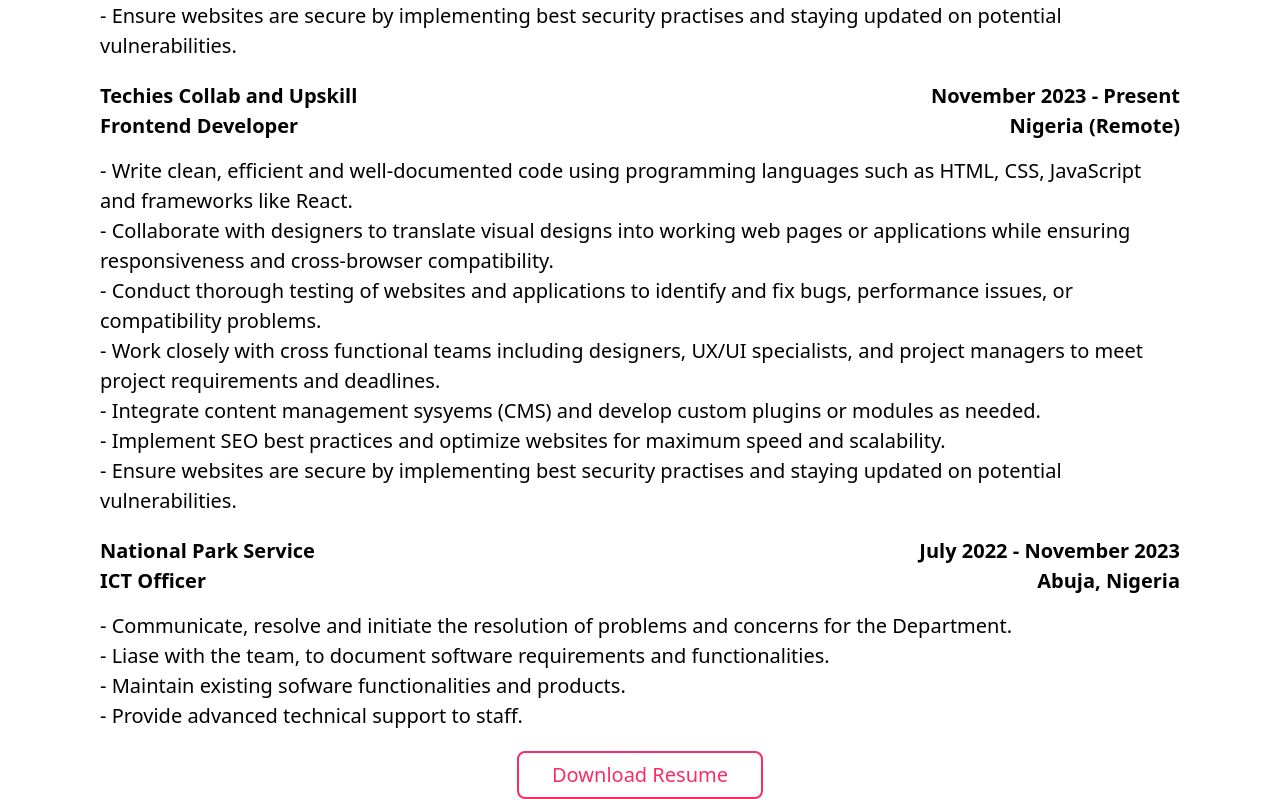
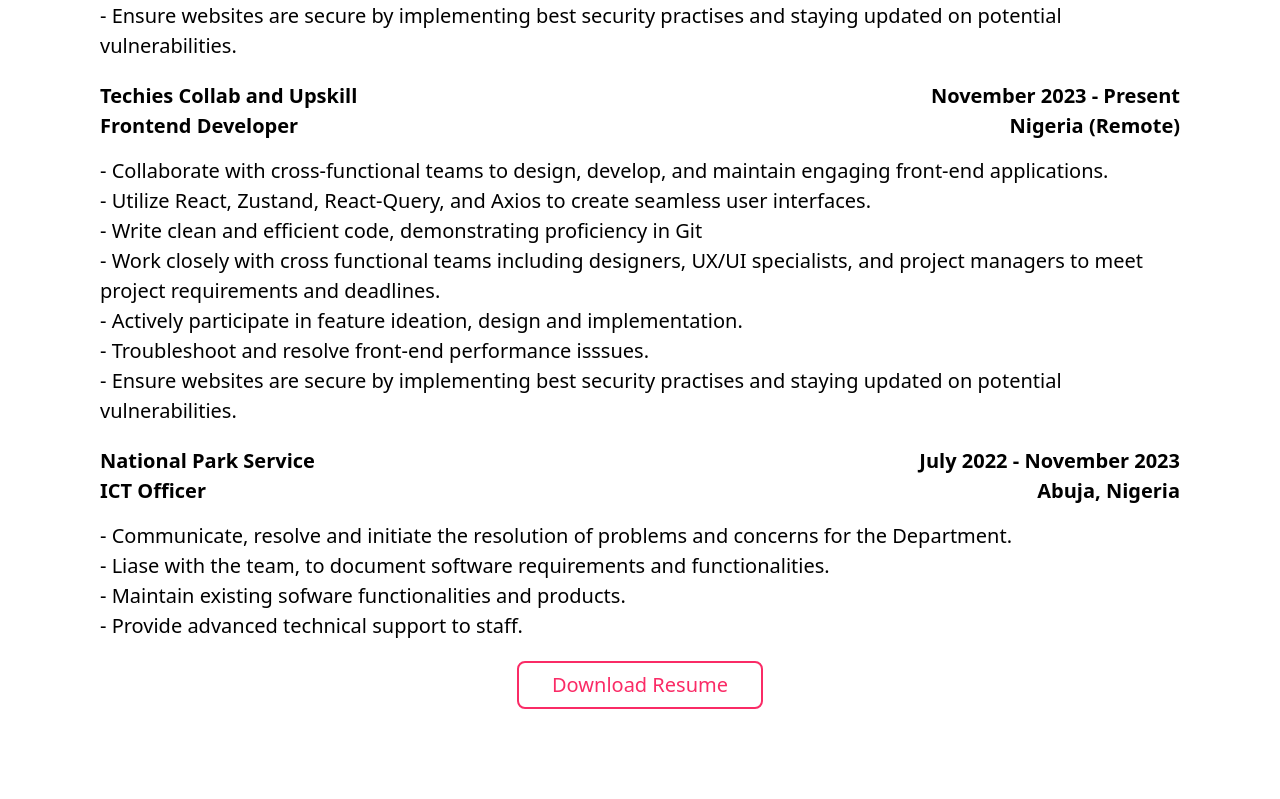
Before and after one commit to CodewithOyinda/Oyindamola-Adegoke, a React (Vite) app: page /resume in a window 1280 px wide. Shown: the part 1049-1848 px from the top of the page. After the commit the page ends 1758 px from the top, so only its background shows below. Built offline with nearby package versions, Linux system fonts and the light colour scheme; a web font is replaced by a local one.

Commit message:
alignment

```diff
--- a/src/pages/Resume.jsx
+++ b/src/pages/Resume.jsx
@@ -53,12 +53,12 @@ const Resume = () => {
        <p>Nigeria (Remote)</p>
       </div>
       <div className='md:text-[20px] text-[16px] '>
-      <p>- Write clean, efficient and well-documented code using programming languages such as HTML, CSS, JavaScript and frameworks like React.</p>
-      <p>- Collaborate with designers to translate visual designs into working web pages or applications while ensuring responsiveness and cross-browser compatibility.</p>
-      <p>- Conduct thorough testing of websites and applications to identify and fix bugs, performance issues, or compatibility problems.</p>
+      <p>- Collaborate with cross-functional teams to design, develop, and maintain engaging front-end applications.</p>
+      <p>- Utilize React, Zustand, React-Query, and Axios to create seamless user interfaces.</p>
+      <p>- Write clean and efficient code, demonstrating proficiency in Git</p>
       <p>- Work closely with cross functional teams including designers, UX/UI specialists, and project managers to meet project requirements and deadlines.</p>
-      <p>- Integrate content management sysyems (CMS) and develop custom  plugins or modules as needed.</p>
-      <p>- Implement SEO best practices and optimize websites for maximum speed and scalability.</p>
+      <p>- Actively participate in feature ideation, design and implementation.</p>
+      <p>- Troubleshoot and resolve front-end performance isssues.</p>
       <p>- Ensure websites are secure by implementing best security practises and staying updated on potential vulnerabilities.</p>
       </div>
       <div className='flex justify-between md:text-[20px] text-[16px] font-[600] mt-[20px]'>
```
